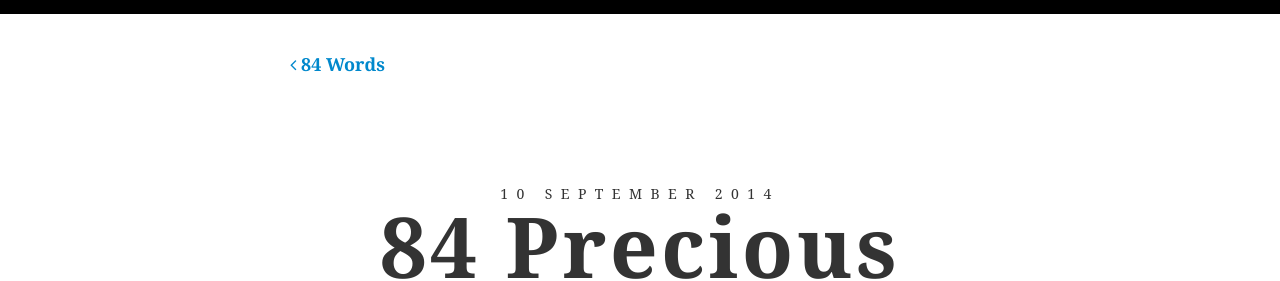
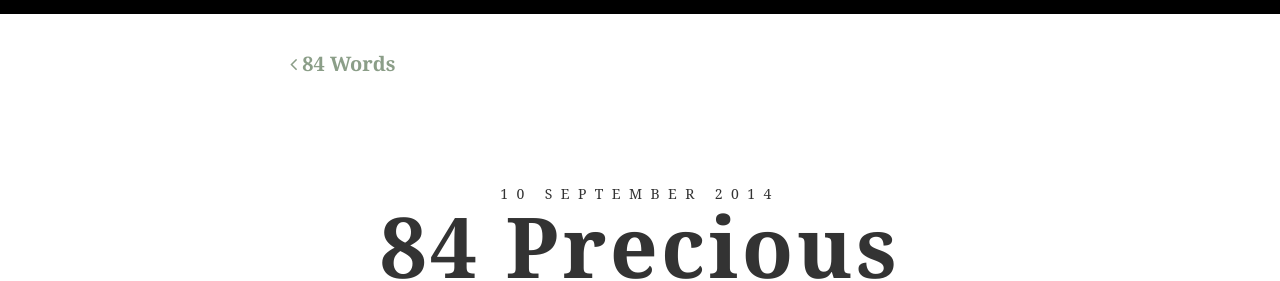
Before and after one commit to ricefield/84words, a Jekyll site: the page built from _words/precious-words-list.md, in a window 1280 px wide. Shown: the top 281 px of the page. Built offline with Jekyll 4.4.1, drawn with Linux system fonts in a browser that asks for light colours; nearby versions of some CDN libraries; some web fonts are replaced; library files that are not in the unit come from our copies; Markdown is read by kramdown in place of the engine named in the settings.

Commit message:
updated link colors, increased back link text size

```diff
--- a/_layouts/word.html
+++ b/_layouts/word.html
@@ -7,9 +7,9 @@ layout: default
     <section class="container">
     	<div class="row-fluid">
     		<br>
-    		<h4 class="text-left">
+    		<h3 class="text-left">
 				<a href="{{ site.baseurl }}/"><i class="fa fa-angle-left"></i> 84 Words</a>
-			</h4>
+			</h3>
 			<br>
 			<article class="post">
 				<h5>{{ page.date | date: "%d %B %Y" }}</h5>
--- a/css/style.css
+++ b/css/style.css
@@ -14,7 +14,7 @@ html {
     -webkit-text-size-adjust: 100%;
     -ms-text-size-adjust: 100%}
 a:focus {
-    outline: thin dotted #333;
+    outline: thin dotted #C7E2C3;
     outline: 5px auto -webkit-focus-ring-color;
     outline-offset: -2px;
 }
@@ -84,11 +84,11 @@ body {
     background-color: #fff;
 }
 a {
-    color: #08c;
+    color: #8B9E88;
     text-decoration: none;
 }
 a:hover {
-    color: #005580;
+    color: #8B9E88;
     text-decoration: underline;
 }
 .img-rounded {
```
